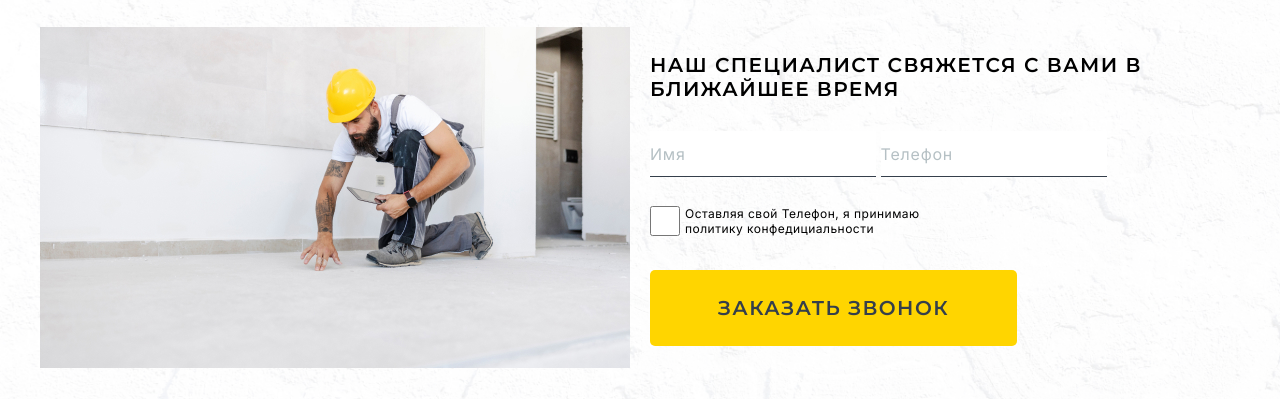
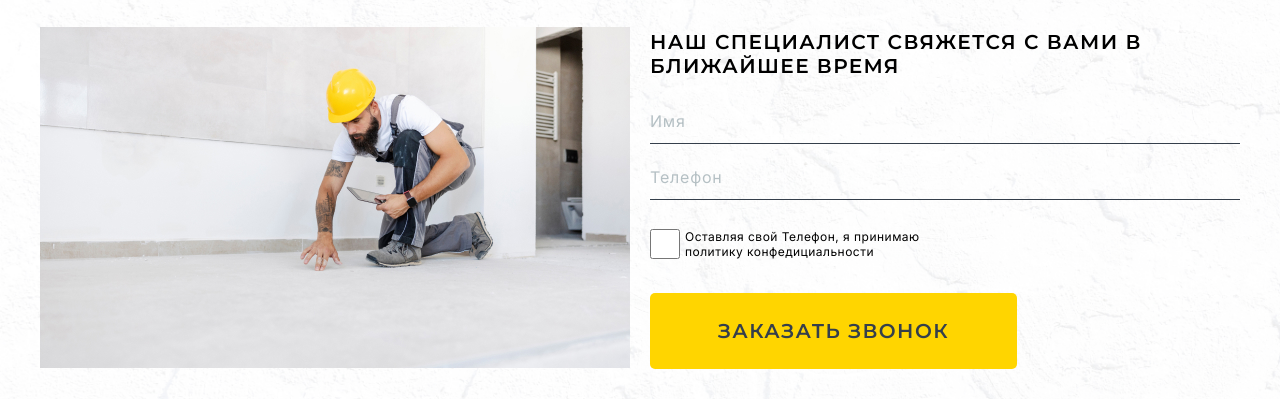
Before and after one commit to Kogut-Pavel/CzementArt, a plain HTML site: page index.html in a window 1280 px wide. Shown: the part 4656-5055 px from the top of the page. Drawn offline with nearby package versions, Linux system fonts and the light colour scheme.

Commit message:
Add files via upload

```diff
--- a/css/style.css
+++ b/css/style.css
@@ -870,7 +870,7 @@ a {
     text-transform: uppercase;
 }
 
-.contacts__form #contacts {
+.contacts__form #contacts-form {
     display: flex;
     flex-direction: column;
 }
@@ -880,6 +880,7 @@ a {
     border: none;
     border-bottom: 1px solid var(--secondary);
     outline: none;
+    background: transparent;
 }
 
 .contacts__form input::placeholder {
@@ -899,6 +900,7 @@ a {
     gap: 5px;
     margin-top: 29px;
     margin-bottom: 34px;
+    cursor: pointer;
 }
 
 .contacts__form .checkbox-box input {
@@ -1010,6 +1012,10 @@ a {
     height: 1px;
     width: 175px;
     background: var(--secondary);
+}
+
+.objects__slider {
+    cursor: pointer;
 }
 
 /* footer */
```
